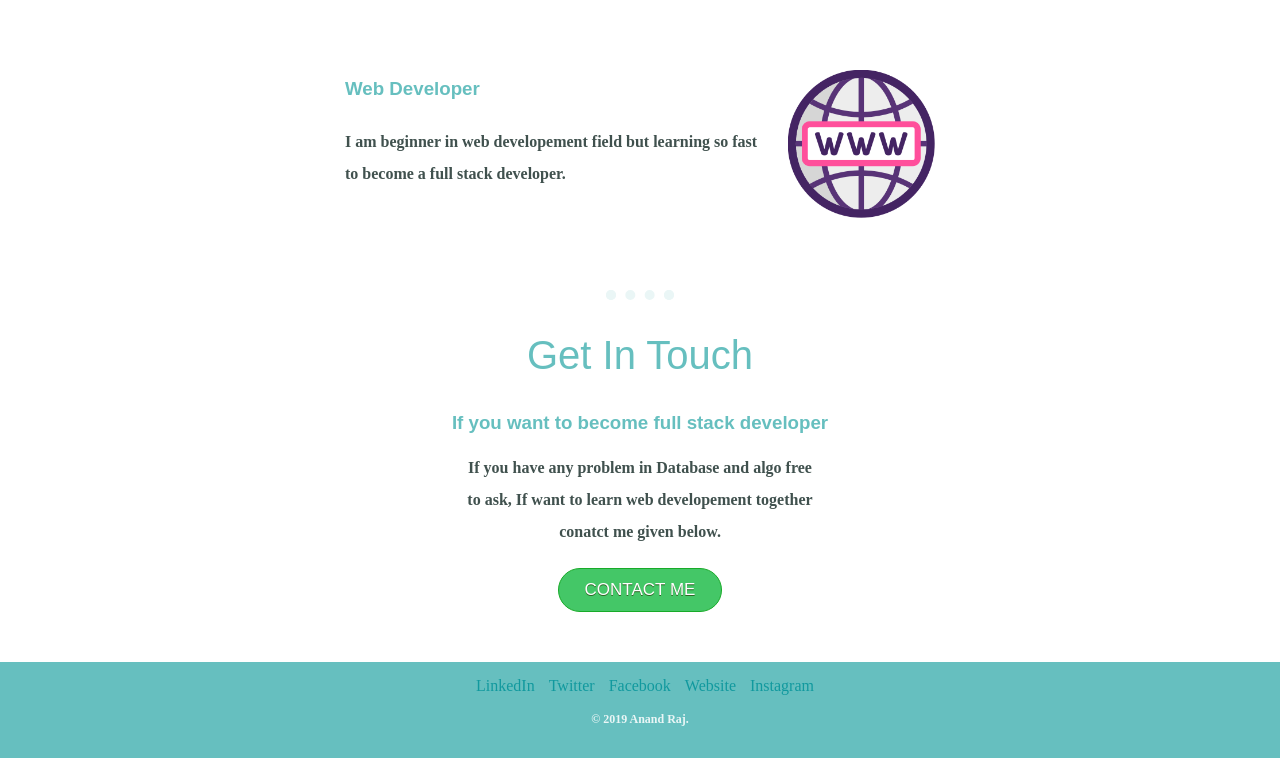
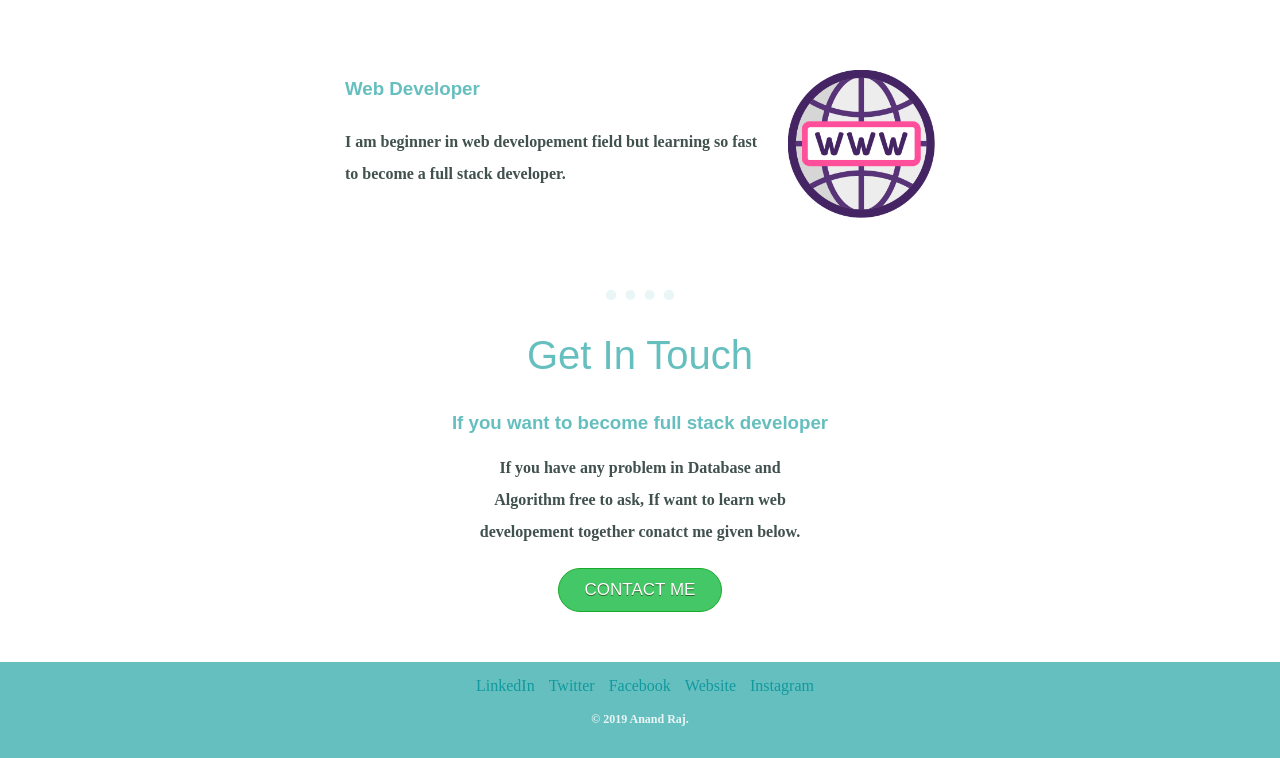
Before and after one commit to anandraj007/personal-site, a plain HTML site: page index.html in a window 1280 px wide. Shown: the part 1717-2475 px from the top of the page. Drawn offline with Linux system fonts and the light colour scheme.

Commit message:
Update index.html

```diff
--- a/index.html
+++ b/index.html
@@ -39,7 +39,7 @@
       <div class="contact-me">
         <h2>Get In Touch</h2>
         <h3 class="h31">If you want to become full stack developer</h3>
-        <p class="contact">If you have any problem in Database and algo free to ask, If want to learn web developement together conatct me given below.</p>
+        <p class="contact">If you have any problem in Database and Algorithm free to ask, If want to learn web developement together conatct me given below.</p>
         <a class="myButton" href="mailto:ananduiitp07@gmail.com">CONTACT ME</a>
       </div>
     </div>
```
